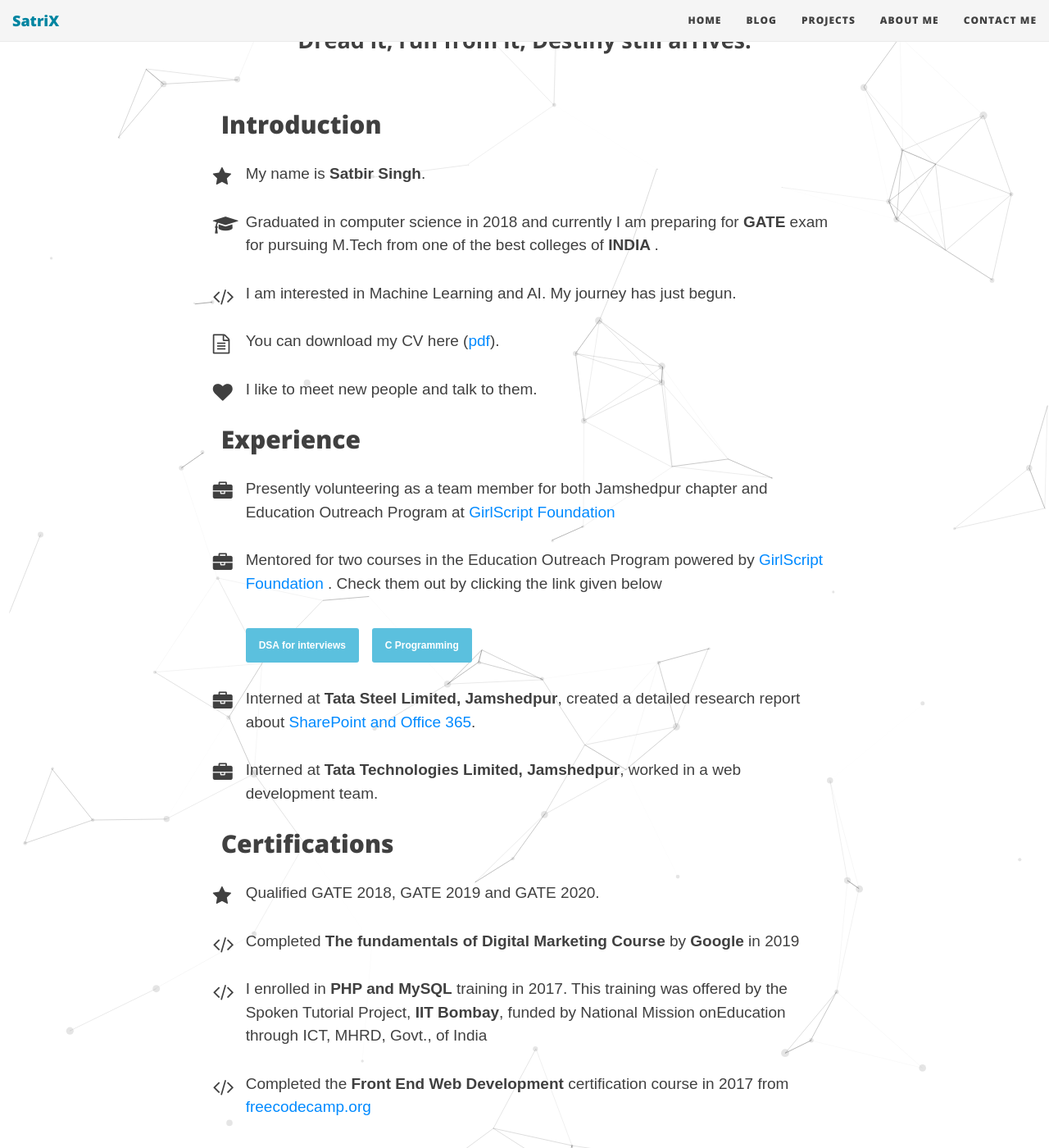
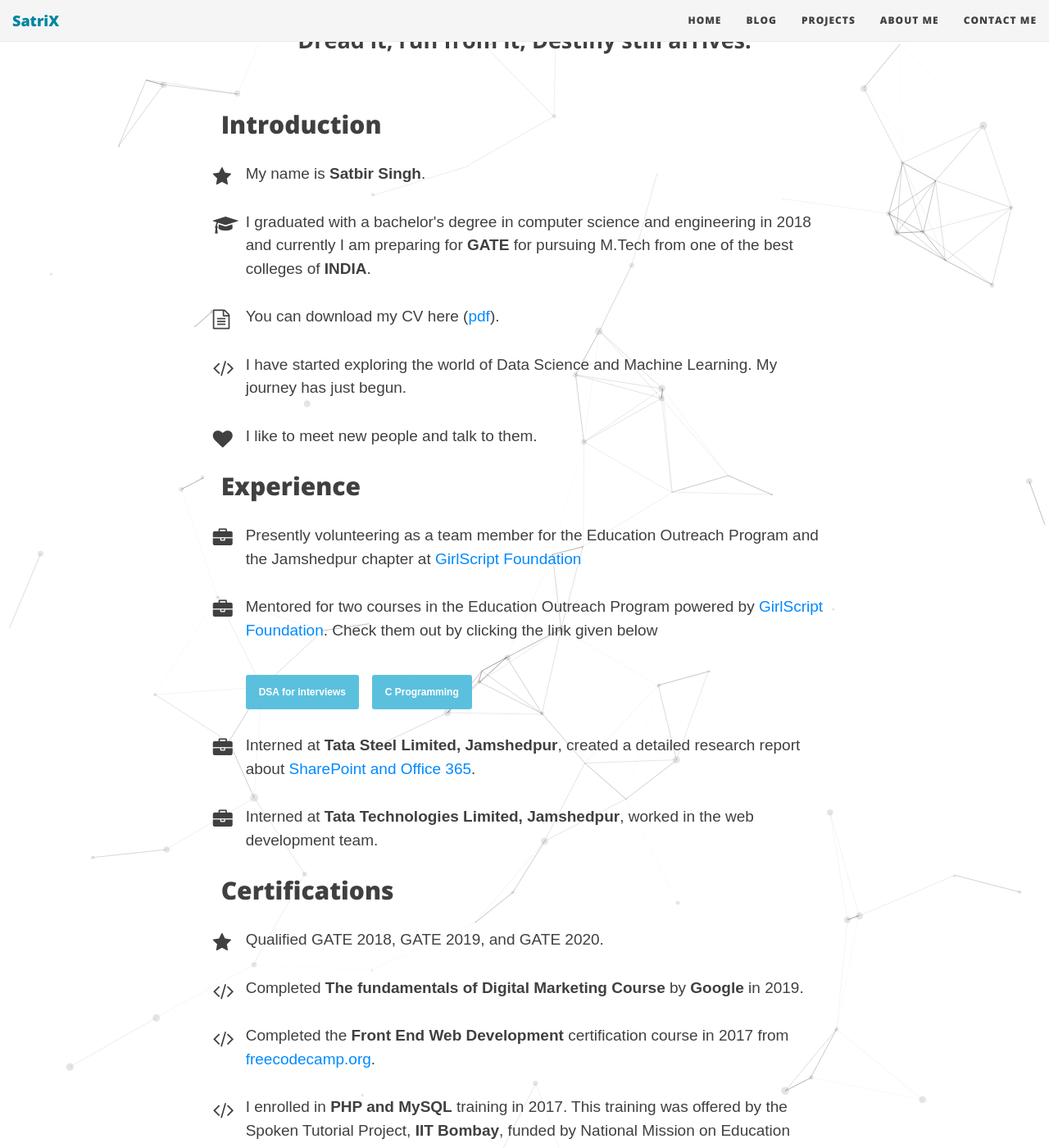
Before and after one commit to RIBTAS007/Ribtas007.github.io, a Jekyll site: the page built from aboutme.md, in a window 1280 px wide and 1400 px high, scrolled down 260 px. Shown: the whole window at 82% size. Built offline with Jekyll 4.4.1, drawn with Linux system fonts in a browser that asks for light colours; nearby versions of some CDN libraries; some of the changed text lies outside the part shown.

Commit message:
Updated about me section.

```diff
--- a/aboutme.md
+++ b/aboutme.md
@@ -16,17 +16,17 @@
 
 <p class="about-text">
   <span class="fa fa-graduation-cap about-icon"></span>
-	Graduated in computer science in 2018 and currently I am preparing for <b>GATE</b> exam for pursuing M.Tech from one of the best colleges of <b>INDIA </b>.
-</p>
-
-<p class="about-text">
-  <span class="fa fa-code about-icon"></span>
-  I am interested in Machine Learning and AI. My journey has just begun.
+	I graduated with a bachelor's degree in computer science and engineering in 2018 and currently I am preparing for <b>GATE</b> for pursuing M.Tech from one of the best colleges of <b>INDIA</b>.
 </p>
 
 <p class="about-text">
   <span class="fa fa-file-text-o about-icon"></span>
   You can download my CV here (<a href="/files/Resume V.5.1.pdf">pdf</a>).
+</p>
+
+<p class="about-text">
+  <span class="fa fa-code about-icon"></span>
+  I  have started exploring the world of Data Science and Machine Learning. My journey has just begun.
 </p>
 
 <p class="about-text">
@@ -38,12 +38,12 @@
 
 <p class="about-text">
   <span class="fa fa-briefcase about-icon"></span>
-	Presently volunteering as a team member for both Jamshedpur chapter and Education Outreach Program at  <a href="https://www.girlscript.tech/home">GirlScript Foundation</a>
+	Presently volunteering as a team member for the Education Outreach Program and the Jamshedpur chapter at <a href="https://www.girlscript.tech/home">GirlScript Foundation</a>
 </p>
 
 <p class="about-text">
   <span class="fa fa-briefcase about-icon"></span>
-	Mentored for two courses in the Education Outreach Program powered by <a href="https://www.girlscript.tech/home">GirlScript Foundation</a> . Check them out by clicking the link given below
+	Mentored for two courses in the Education Outreach Program powered by <a href="https://www.girlscript.tech/home">GirlScript Foundation</a>. Check them out by clicking the link given below
 </p>
 
 <p class="about-text">
@@ -68,29 +68,31 @@
 
 <p class="about-text">
   <span class="fa fa-briefcase about-icon"></span>
-  Interned at <b>Tata Technologies Limited, Jamshedpur</b>, worked in a web development team.
+  Interned at <b>Tata Technologies Limited, Jamshedpur</b>, worked in the web development team.
 </p>
 
 <h2> Certifications </h2>
 
 <p class="about-text">
   <span class="fa fa-star about-icon"></span>
-   Qualified GATE 2018, GATE 2019 and GATE 2020.
+   Qualified GATE 2018, GATE 2019, and GATE 2020.
 </p>
 
 <p class="about-text">
   <span class="fa fa-code about-icon"></span>
-	Completed <b>The fundamentals of Digital Marketing Course</b> by <b>Google</b> in 2019
+	Completed <b>The fundamentals of Digital Marketing Course</b> by <b>Google</b> in 2019.
 </p>
 
 <p class="about-text">
   <span class="fa fa-code about-icon"></span>
-	I enrolled in <b>PHP and MySQL</b> training in 2017. This training was offered by the Spoken Tutorial Project, <b>IIT Bombay</b>, funded by National Mission onEducation through ICT, MHRD, Govt., of India
+	Completed the <b>Front End Web Development</b> certification course in 2017 from <a href="https://www.freecodecamp.org/">freecodecamp.org</a>.
 </p>
 
 <p class="about-text">
   <span class="fa fa-code about-icon"></span>
-	Completed the <b>Front End Web Development</b> certification course in 2017 from <a href="https://www.freecodecamp.org/">freecodecamp.org</a>
+	I enrolled in <b>PHP and MySQL</b> training in 2017. This training was offered by the Spoken Tutorial Project, <b>IIT Bombay</b>, funded by National Mission on Education through ICT, MHRD, Govt., of India.
 </p>
 
+
+
 </div>
```
